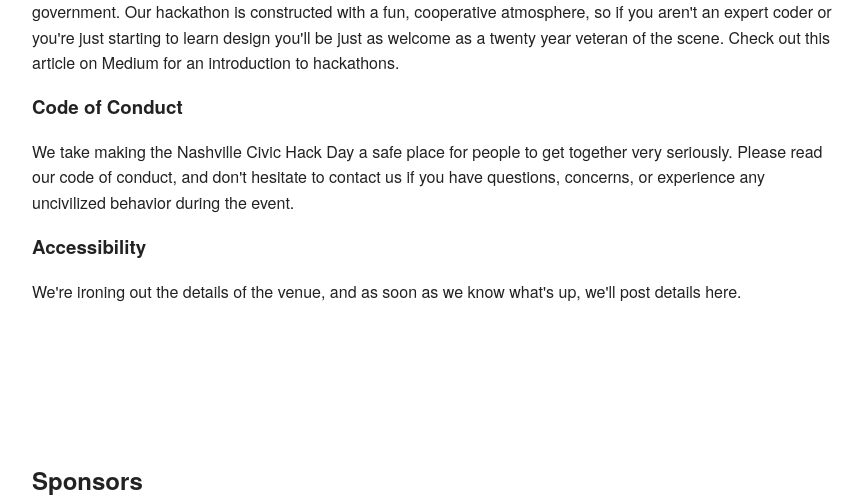
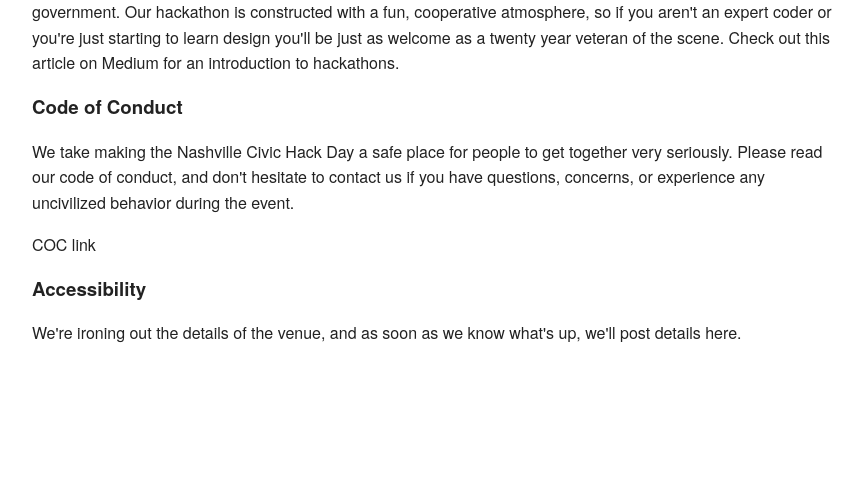
Before and after one commit to enlore/pubhealth-hackathon-2017, a web app: file public/index.html in a window 1280 px wide. Shown: the part 3924-4421 px from the top of the page, without its empty margins (96-959 px from the left). Run offline with its HTML, style and script files only (its server is not run), Linux system fonts and the light colour scheme.

Commit message:
COC href

```diff
--- a/public/index.html
+++ b/public/index.html
@@ -195,7 +195,7 @@
           Medium for an introduction to hackathons.
 
         </p>
-        <h3>Code of Conduct</h3>
+        <h3 id="coc">Code of Conduct</h3>
         <p>
           We take making the Nashville Civic Hack Day a safe place for people to get
           together very seriously. Please read our code of conduct, and don't hesitate to
@@ -203,6 +203,7 @@
           behavior during the event.
 
         </p>
+        <p>COC link</p>
         <h3>Accessibility</h3>
         <p>
           We're ironing out the details of the venue, and as soon as we know what's up,
--- a/src/pages/index.pug
+++ b/src/pages/index.pug
@@ -176,12 +176,14 @@
         welcome as a twenty year veteran of the scene.  Check out this article on
         Medium for an introduction to hackathons.
 
-      h3 Code of Conduct
+      h3#coc Code of Conduct
       p.
         We take making the Nashville Civic Hack Day a safe place for people to get
         together very seriously. Please read our code of conduct, and don't hesitate to
         contact us if you have questions, concerns, or experience any uncivilized
         behavior during the event.
+
+      p COC link
 
       h3 Accessibility
       p.
```
